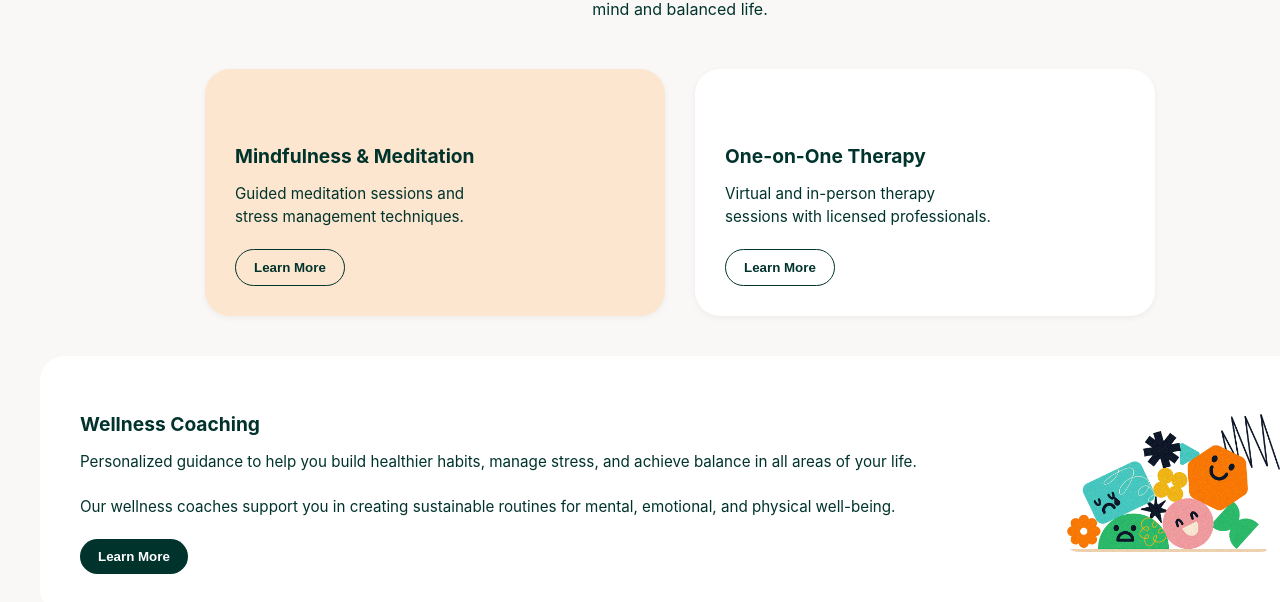
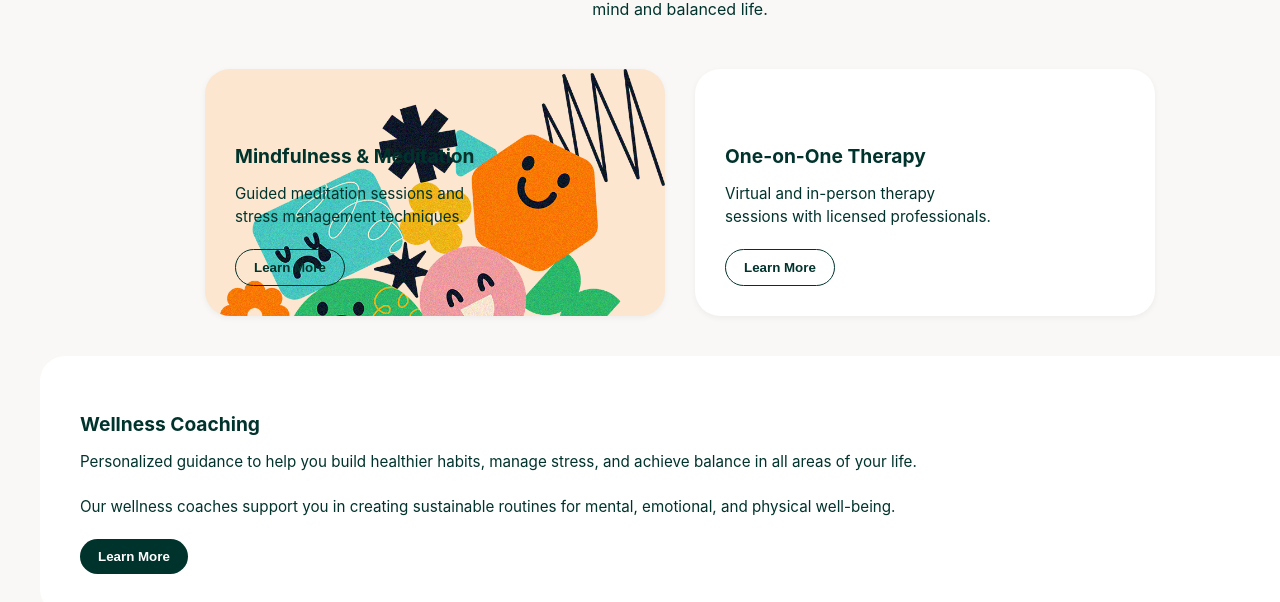
Before and after one commit to Jayanithi-R/wellbeing-app, a React (Create React App) app: page / in a window 1280 px wide. Shown: the part 1695-2297 px from the top of the page. Built offline with nearby package versions, Linux system fonts and the light colour scheme.

Commit message:
imported  images

```diff
--- a/src/components/FAQSection.jsx
+++ b/src/components/FAQSection.jsx
@@ -1,5 +1,6 @@
 import React, { useState } from "react";
 import { FaPlus, FaMinus } from "react-icons/fa";
+import web from "../assets/web.png"; // ✅ import from src/assets
 
 const FAQSection = () => {
   const [activeIndex, setActiveIndex] = useState(null);
@@ -25,14 +26,13 @@ const FAQSection = () => {
         <h2 className="faq-heading">Frequently Asked Questions</h2>
         <p className="faq-desc">
           Find answers to common questions about our services,<br />
-          therapy, and
-          mental well-being.
+          therapy, and mental well-being.
         </p>
-        <img
-          src="https://cdn-icons-png.flaticon.com/512/4333/4333609.png"
-          alt="illustration"
-          className="faq-image"
-        />
+
+        {/* ✅ Box behind image */}
+        <div className="faq-image-box">
+          <img src={web} alt="illustration" className="faq-image" />
+        </div>
       </div>
 
       {/* Right Section */}
@@ -40,9 +40,7 @@ const FAQSection = () => {
         {faqs.map((q, index) => (
           <div
             key={index}
-            className={`faq-item ${
-              activeIndex === index ? "faq-active" : ""
-            }`}
+            className={`faq-item ${activeIndex === index ? "faq-active" : ""}`}
             onClick={() => toggleFAQ(index)}
           >
             <p className="faq-question">{q}</p>
@@ -94,9 +92,19 @@ const FAQSection = () => {
           margin-bottom: 30px;
         }
 
+        /* ✅ Box behind image */
+        .faq-image-box {
+          display: inline-block;
+          padding: 20px;
+          background: #fff;
+          border-radius: 24px;
+          box-shadow: 0px 4px 15px rgba(0,0,0,0.08);
+        }
+
         .faq-image {
           max-width: 280px;
           border-radius: 20px;
+          display: block;
         }
 
         .faq-right {
@@ -150,7 +158,7 @@ const FAQSection = () => {
             text-align: center;
           }
 
-          .faq-image {
+          .faq-image-box {
             margin: 20px auto 0;
           }
         }
--- a/src/components/HeroSection.jsx
+++ b/src/components/HeroSection.jsx
@@ -1,6 +1,6 @@
 import React from "react";
 // import community from "../assets/community.png"; // ✅ image from src/assets
-
+import right from "../assets/hero.png";
 const HeroSection = () => {
   return (
     <div style={styles.hero}>
@@ -15,6 +15,7 @@ const HeroSection = () => {
 
           {/* ✅ Image placed inside hero content, without changing UI */}
           {/* <img src={community} alt="Community" style={styles.heroImage} /> */}
+          {/* <img src={right} alt="right" style={styles.rightImage} /> */}
         </div>
       </div>
     </div>
@@ -46,6 +47,9 @@ const styles = {
     display: "flex",
     justifyContent: "center",
     alignItems: "center",
+    backgroundImage: `url(${right})`,
+    backgroundPosition:"center",
+    backgroundSize: "cover",
   },
   heroContent: {
     maxWidth: "800px",
--- a/src/components/ServiceCard.jsx
+++ b/src/components/ServiceCard.jsx
@@ -67,6 +67,9 @@ const ServicesSection = () => {
             maxWidth: "400px",
             textAlign: "left",
             boxShadow: "0 2px 6px rgba(0,0,0,0.05)",
+            backgroundImage: `url(${servicesIllustration})`,
+            // backgroundPosition:"center",
+            backgroundSize: "cover",
           }}
         >
           {/* ✅ Added mindfulness image */}
@@ -210,11 +213,11 @@ const ServicesSection = () => {
         </div>
 
         <div style={{ flex: 1, maxWidth: "220px" }}>
-          <img
+          {/* <img
             src={servicesIllustration}
             alt="Wellness Illustration"
             style={{ width: "100%", borderRadius: "20px" }}
-          />
+          /> */}
         </div>
       </div>
     </section>
```
Also changed, not shown: src/assets/right.png (added), src/assets/web.png (added).
